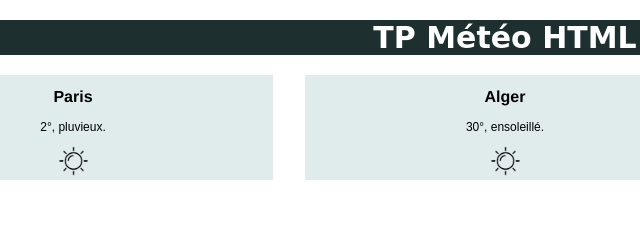
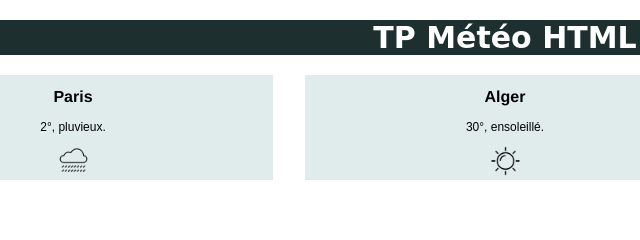
Before and after one commit to Karimhar/karimhar.github.io, a plain HTML site: page index.html in a window 1280 px wide. Shown: the top 240 px of the page, 135-775 px from the left. Drawn offline with Linux system fonts and the light colour scheme.

Commit message:
Update index.html

```diff
--- a/index.html
+++ b/index.html
@@ -49,7 +49,7 @@
 			<div class="bloc">
 				<h2 class="ville">Paris</h2>
 			  	<p class="Temps">2°, pluvieux.</p>
-			  	<img src="./images/soleil.png" width="35">
+			  	<img src="./images/pluie.png" width="35">
 			</div>
 
 			<div class="bloc">
```
